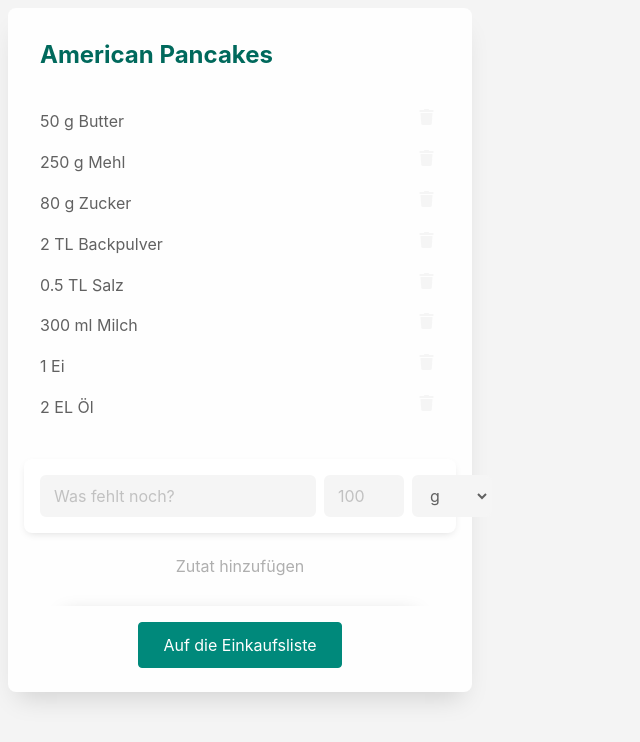
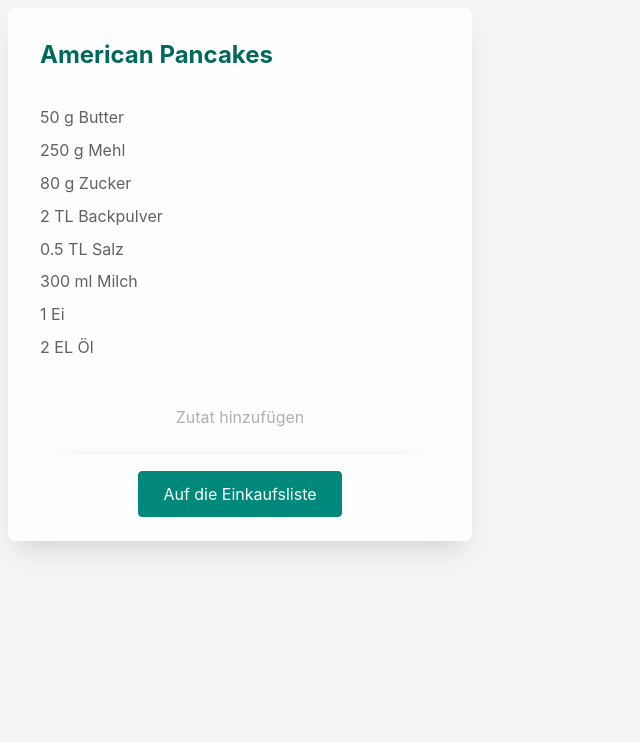
Before and after one commit to lukaskorten/recipes, a Svelte app: page / in a window 1280 px wide. Shown: the top 742 px of the page, without its empty margins (0-640 px from the left). Built offline with nearby package versions, Linux system fonts and the light colour scheme.

Commit message:
make ingredient input closable, add transitions

```diff
--- a/src/recipe/IngredientInput.svelte
+++ b/src/recipe/IngredientInput.svelte
@@ -1,5 +1,6 @@
 <script>
   import { createEventDispatcher } from "svelte";
+  import IconButton from "../ui/IconButton.svelte";
 
   let description;
   let amount;
@@ -8,9 +9,13 @@
   const dispatch = createEventDispatcher();
 
   function save() {
-    console.log("Form wurde submitted!");
-    const ingredient = { description, amount, unit };
+    const selectedAmount = amount ? amount : 1;
+    const ingredient = { description, amount: selectedAmount, unit };
     dispatch("save", ingredient);
+  }
+
+  function cancel() {
+    dispatch("cancel");
   }
 </script>
 
@@ -18,18 +23,24 @@
   form {
     margin: 0;
   }
-  input[type="submit"] {
-    display: none;
-  }
 
   section {
     background: #ffffff;
     box-shadow: 0 3px 8px -3px rgba(0, 0, 0, 0.15);
     border-radius: 0.5rem;
     padding: 1rem;
+    margin: 0 -1rem;
+  }
+
+  .content {
     display: flex;
     justify-content: space-between;
-    margin: 0 -1rem 1rem;
+  }
+
+  .footer {
+    display: flex;
+    justify-content: flex-end;
+    margin-top: 1rem;
   }
 
   input,
@@ -61,22 +72,35 @@
     width: 5rem;
     margin-left: 0.5rem;
   }
+
+  [disabled] {
+    opacity: 0.5;
+  }
 </style>
 
 <form on:submit|preventDefault={save}>
   <section>
+    <div class="content">
       <input
         bind:value={description}
         class="description"
         type="text"
         placeholder="Was fehlt noch?" />
-    <input bind:value={amount} class="amount" type="number" placeholder="100" />
+      <input
+        bind:value={amount}
+        class="amount"
+        type="number"
+        placeholder="100" />
       <select bind:value={unit}>
+        <option value="" disabled selected>Stück</option>
         <option value="g">g</option>
         <option value="ml">ml</option>
         <option value="TL">TL</option>
-      <option value="Stck">Stck</option>
       </select>
+    </div>
+    <div class="footer">
+      <IconButton type="reset" on:click={cancel}>Abbrechen</IconButton>
+      <IconButton type="submit" mode="primary">Hinzufügen</IconButton>
+    </div>
   </section>
-  <input type="submit" />
 </form>
--- a/src/recipe/Recipe.svelte
+++ b/src/recipe/Recipe.svelte
@@ -1,4 +1,7 @@
 <script>
+  import { flip } from "svelte/animate";
+  import { slide } from "svelte/transition";
+
   import Ingredient from "./Ingredient.svelte";
   import Button from "../ui/Button.svelte";
   import IconButton from "../ui/IconButton.svelte";
@@ -15,14 +18,23 @@
     { amount: 2, unit: "EL", description: "Öl" }
   ];
 
+  let isInputVisible = false;
+
+  function showInput() {
+    isInputVisible = true;
+  }
+
+  function hideInput() {
+    isInputVisible = false;
+  }
+
   function addIngredient(e) {
-    console.log(e);
     const ingredient = { ...e.detail };
     ingredients = [...ingredients, ingredient];
+    hideInput();
   }
 
   function removeIngredient(e) {
-    console.log(e);
     const ingredientName = e.detail;
     ingredients = ingredients.filter(
       ingredient => ingredient.description !== ingredientName
@@ -55,6 +67,10 @@
     padding: 0;
   }
 
+  .ingredient-input-container {
+    margin: 0 0 1rem;
+  }
+
   .ingredients-footer {
     display: flex;
     justify-content: center;
@@ -72,16 +88,25 @@
 <div class="recipe">
   <h2>American Pancakes</h2>
   <ul>
-    {#each ingredients as ingredient}
-      <li>
+    {#each ingredients as ingredient (ingredient)}
+      <li animate:flip={{ duration: 250 }}>
         <Ingredient {...ingredient} on:remove={removeIngredient} />
       </li>
     {/each}
   </ul>
-  <IngredientInput on:save={addIngredient} />
+
+  {#if isInputVisible}
+    <div
+      class="ingredient-input-container"
+      transition:slide={{ duration: 250 }}>
+      <IngredientInput on:save={addIngredient} on:cancel={hideInput} />
+    </div>
+  {/if}
+
   <div class="ingredients-footer">
-    <IconButton>Zutat hinzufügen</IconButton>
+    <IconButton on:click={showInput}>Zutat hinzufügen</IconButton>
   </div>
+
   <div class="footer">
     <Button>Auf die Einkaufsliste</Button>
   </div>
--- a/src/ui/IconButton.svelte
+++ b/src/ui/IconButton.svelte
@@ -1,9 +1,10 @@
 <script>
-  export let type = null;
+  export let icon = null;
+  export let type = "button";
   export let mode = "default";
   export let title = "";
 
-  $: icon = type ? `fas fa-${type}` : "invisible";
+  $: iconClass = icon ? `fas fa-${icon}` : "hidden";
 </script>
 
 <style>
@@ -11,21 +12,45 @@
     background: transparent;
     border: none;
     border-radius: 6px;
-    transition: color 250ms cubic-bezier(0.075, 0.82, 0.165, 1);
+    padding: 0.75rem 1rem;
+    transition: all 250ms ease-in-out;
     color: #afafaf;
     cursor: pointer;
+    margin: 0 0.25rem;
+  }
+
+  button:last-of-type {
+    margin-right: 0;
+  }
+  button:first-of-type {
+    margin-left: 0;
   }
 
   button:hover {
     color: #00897b;
+    background: #fcfcfc;
+  }
+
+  button.primary {
+    color: #00897b;
+    background: #fafafa;
+  }
+
+  button.primary:hover {
+    color: #00554d;
+    background: #fcfcfc;
   }
 
   button.warning:hover {
     color: #fa9417;
   }
+
+  .hidden {
+    display: none;
+  }
 </style>
 
-<button class={mode} on:click {title}>
-  <i class={icon} />
+<button class={mode} on:click {title} {type}>
+  <i class={iconClass} />
   <slot />
 </button>
```
Lines whose indentation alone changed are shown as unchanged.
